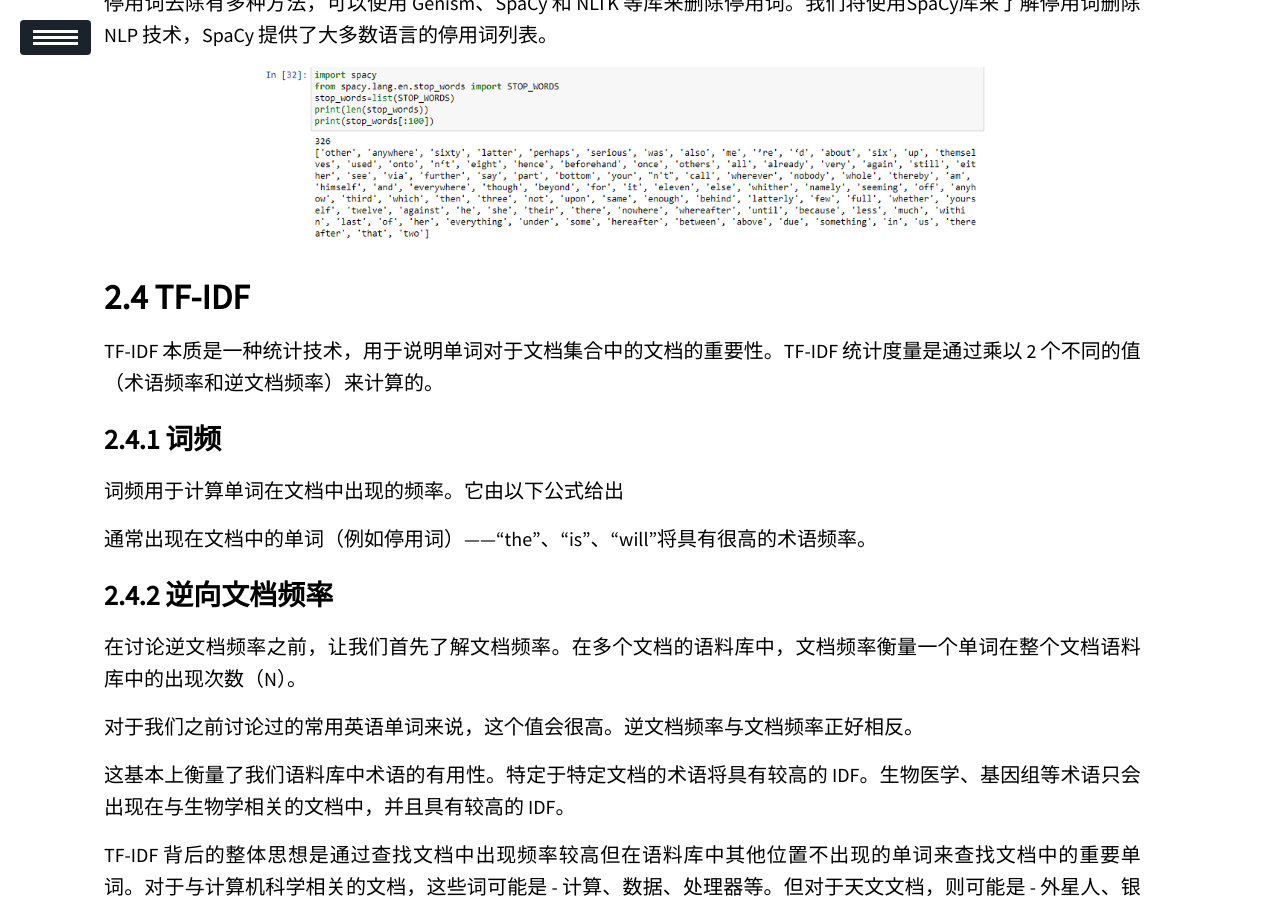
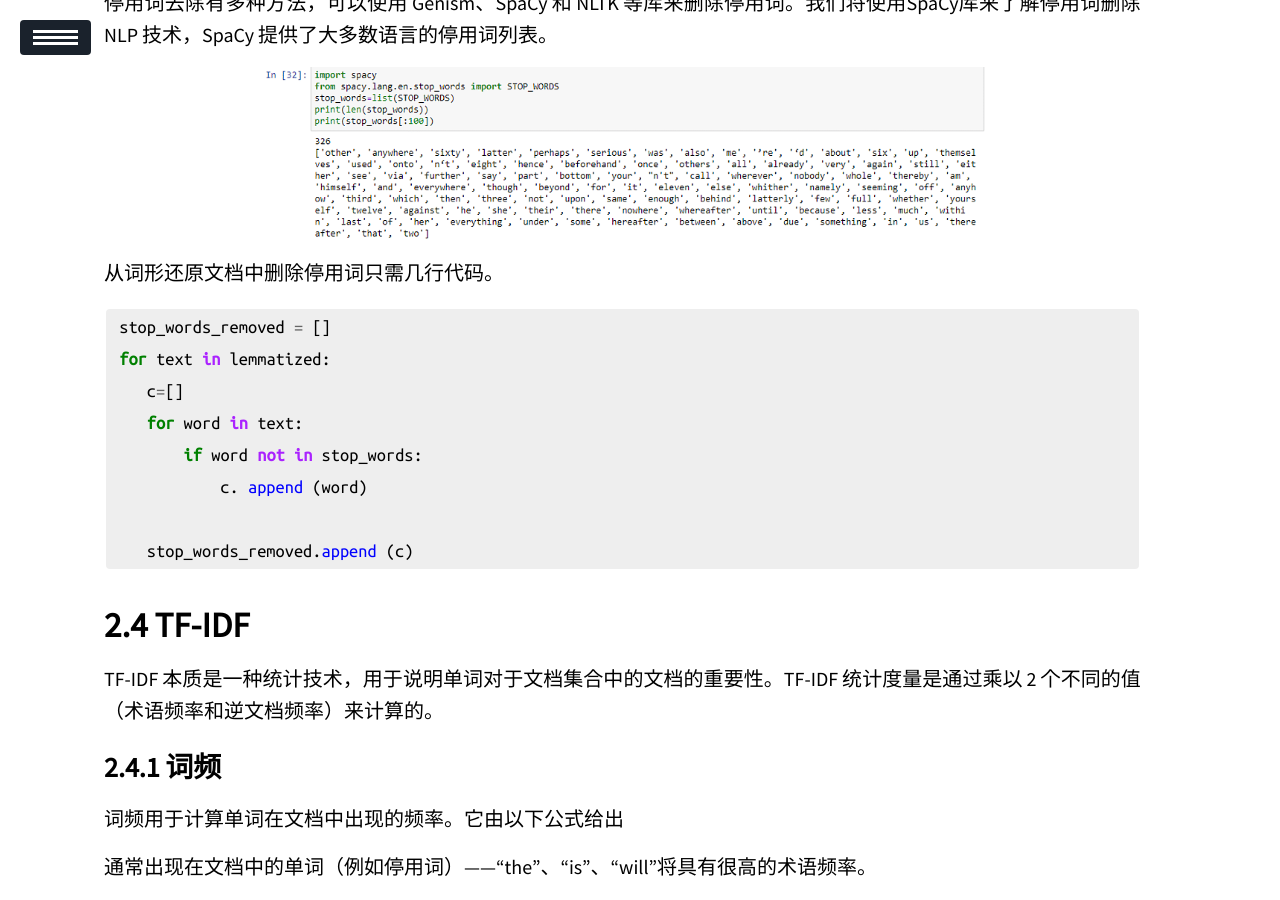
Before and after one commit to ssskz/ssskz.github.io, a Jekyll site: the page built from _posts/2024-5-19-NLP.md, in a window 1280 px wide and 900 px high, scrolled down 4998 px. Built offline with Jekyll 4.4.1, drawn with Linux system fonts in a browser that asks for light colours; our own code applies the rules of GitHub Pages for plain Markdown files; formulas are drawn with MathJax 3; a script that is not in the unit is left out.

Commit message:
1
Signed-off-by: ssskz <12497590+ssskz@user.noreply.gitee.com>

````diff
--- a/_posts/2024-5-19-NLP.md
+++ b/_posts/2024-5-19-NLP.md
@@ -130,6 +130,19 @@ Tokenization之后的预处理流程中下一个最重要的 NLP 技术是词干
 
 <img src="https://ssskz.github.io/materials/自然语言处理/7.png" width="70%">
 
+从词形还原文档中删除停用词只需几行代码。
+
+```python
+ stop_words_removed = []
+ for text in lemmatized:
+    c=[]
+    for word in text:
+        if word not in stop_words:
+            c. append (word)
+
+    stop_words_removed.append (c)
+```
+
 ## TF-IDF
 
 TF-IDF 本质是一种统计技术，用于说明单词对于文档集合中的文档的重要性。TF-IDF 统计度量是通过乘以 2 个不同的值（术语频率和逆文档频率）来计算的。
````
